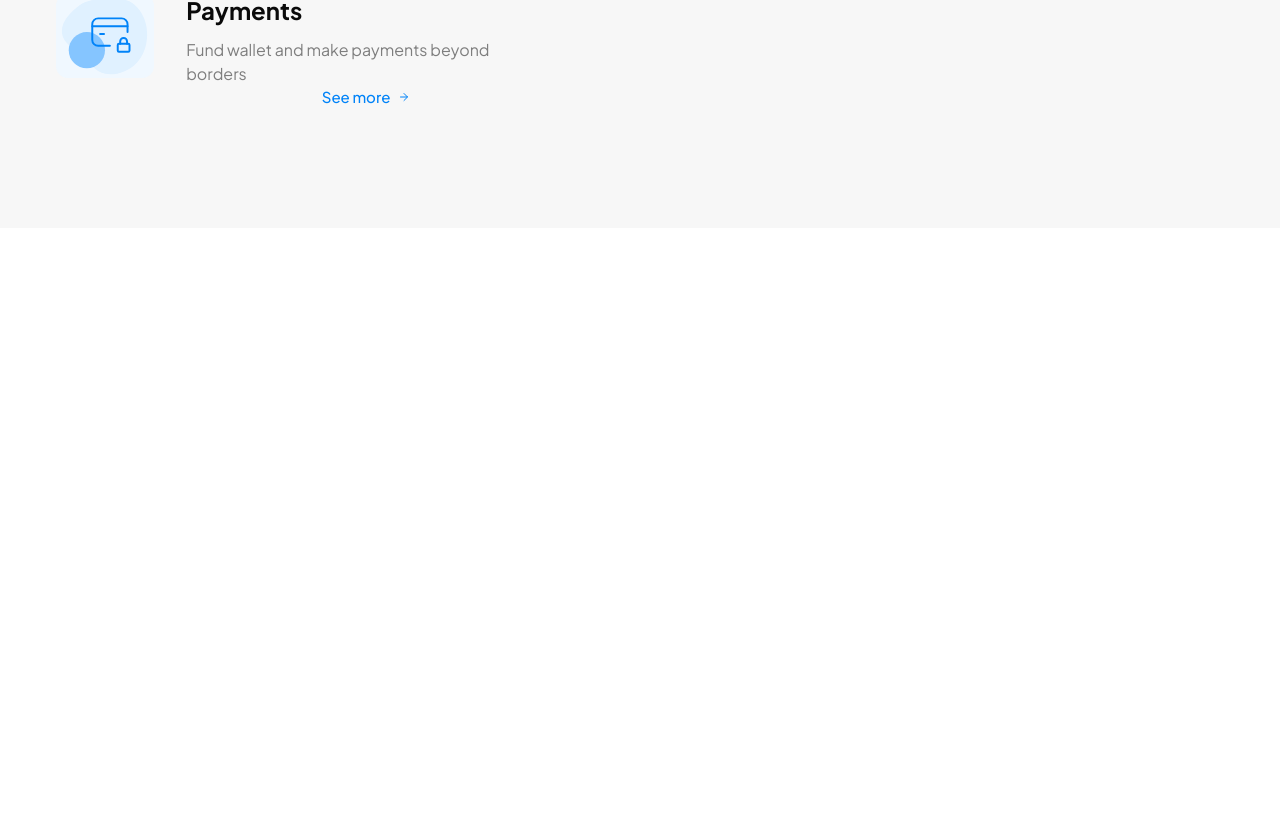
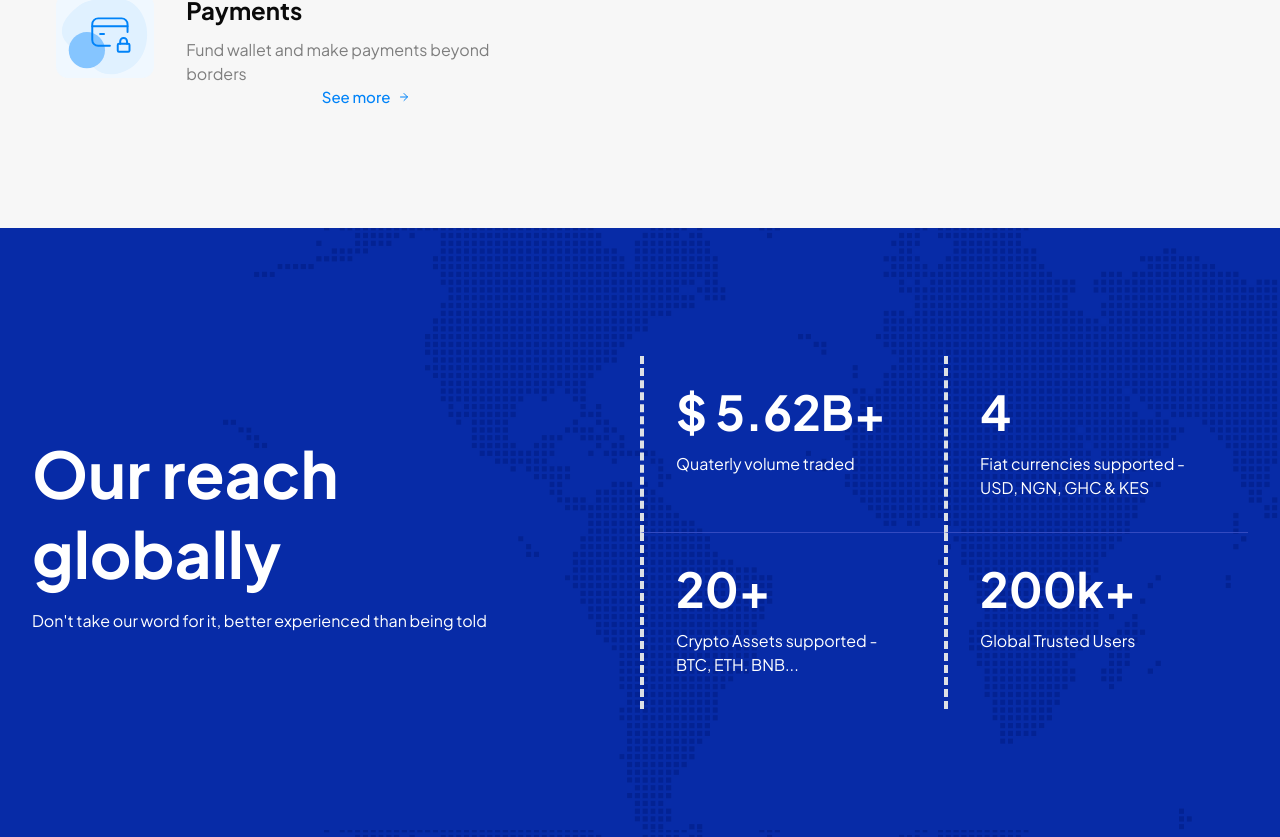
Before and after one commit to 5iveemmy/zabira, a Next.js app: page / in a window 1280 px wide. Shown: the part 1491-2328 px from the top of the page. Before the commit the page ends 1719 px from the top, so only its background shows below. Built offline with nearby package versions, Linux system fonts and the light colour scheme.

Commit message:
chore: implement overview section

```diff
--- a/app/containers/home-page/overview-section.tsx
+++ b/app/containers/home-page/overview-section.tsx
@@ -36,9 +36,30 @@ const ourProducts = [
   },
 ];
 
+const reach = [
+  {
+    title: "Quaterly volume traded",
+    value: "$ 5.62B+",
+  },
+  {
+    title: "Fiat currencies supported - USD, NGN, GHC & KES",
+    value: "4",
+  },
+  {
+    title: "Crypto Assets supported - BTC, ETH. BNB...",
+    value: "20+",
+  },
+  {
+    title: "Global Trusted Users",
+    value: "200k+",
+  },
+];
+
 const OverviewSection = () => {
   return (
-    <div className="bg-[#f7f7f7]">
+    <>
+      {/*Our Products Section */}
+      <section className="bg-[#f7f7f7]">
         <div className="custom-container py-24">
           <div className="max-w-[538px] ">
             <h1 className="text-5xl leading-tight text-dark font-bold mb-4">
@@ -59,7 +80,39 @@ const OverviewSection = () => {
             </div>
           </div>
         </div>
+      </section>
+
+      {/*Our reach globally Section */}
+      <section className="bg-[url('/sm-map.png')]">
+        <div className="custom-container py-32 px-3 flex items-center justify-between text-white">
+          <div className="w-2/5">
+            <h1 className="text-[64px] leading-tight  font-bold mb-4">
+              Our reach globally
+            </h1>
+            <p className="">
+              Don&apos;t take our word for it, better experienced than being
+              told
+            </p>
           </div>
+
+          <div className="grid grid-cols-[50%_50%] w-6/12">
+            {reach.map((reach, index) => (
+              <div
+                key={reach.title}
+                className="p-8 flex flex-col"
+                style={{
+                  borderBottom: index < 2 ? "0.5px solid #334ac0" : "",
+                  borderLeft: "4px dashed #dce0e5",
+                }}
+              >
+                <h2 className="text-5xl font-bold pb-4">{reach.value}</h2>
+                <p>{reach.title}</p>
+              </div>
+            ))}
+          </div>
+        </div>
+      </section>
+    </>
   );
 };
 
--- a/app/globals.css
+++ b/app/globals.css
@@ -87,3 +87,7 @@
     max-width: 1400px;
   }
 }
+
+.custom-border {
+  border-bottom: 1px solid #dce0e5;
+}
```
Also changed, not shown: public/sm-map.png (added). Lines whose indentation alone changed are shown as unchanged.
